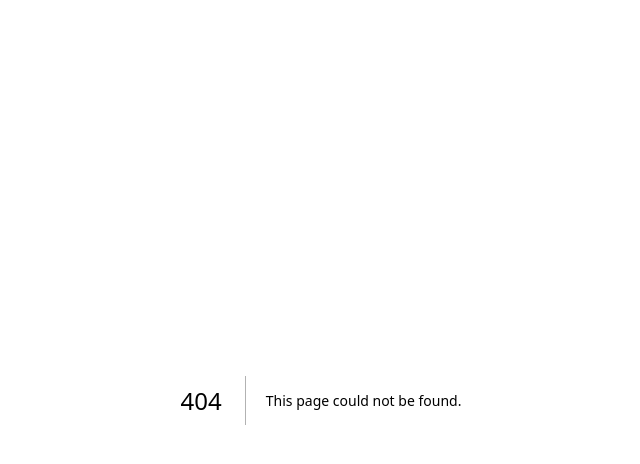
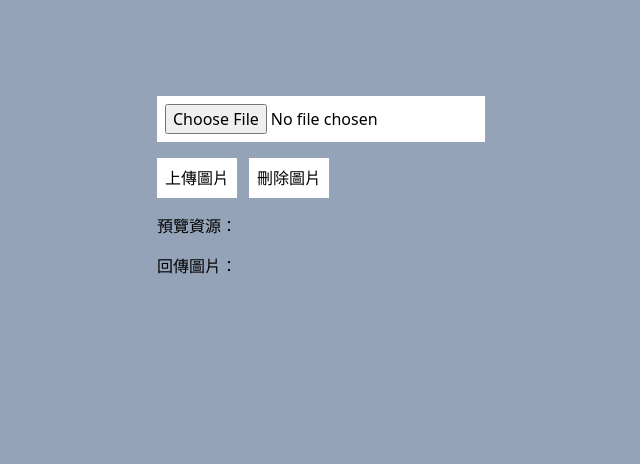
Before and after one commit to penspulse326/rocket_pawsmore, a Next.js app: page /test/upload in a window 1280 px wide. Before the commit this address had no page. Shown: the top 464 px of the page, without its empty margins (319-959 px from the left). Built offline with nearby package versions, Linux system fonts and the light colour scheme.

Commit message:
chore: set up layout settings

```diff
--- a/src/pages/index.tsx
+++ b/src/pages/index.tsx
@@ -1,9 +1,18 @@
-import Upload from "@/components/test/Upload";
+import Link from "next/link";
 
 export default function Home() {
   return (
-    <main className="flex flex-col items-center justify-between p-24 min-h-screen bg-slate-400">
-      <Upload />
+    <main className="flex flex-col items-center gap-3 p-24 min-h-screen bg-blue-300">
+      <h1 className="text-xl">靜態頁面展示</h1>
+      <Link href="/test/social" className="underline">
+        社群頁面
+      </Link>
+      <Link href="/test/pet_profile" className="underline">
+        寵物檔案
+      </Link>
+      <Link href="/test/upload" className="underline ">
+        檔案上傳
+      </Link>
     </main>
   );
 }
--- /dev/null
+++ b/src/pages/test/pet_profile.tsx
@@ -0,0 +1,7 @@
+export default function Social() {
+  return (
+    <main className="flex flex-col items-center justify-between p-24 min-h-screen bg-slate-400">
+      我是寵物檔案頁面
+    </main>
+  );
+}
--- /dev/null
+++ b/src/pages/test/social.tsx
@@ -0,0 +1,7 @@
+export default function Social() {
+  return (
+    <main className="flex flex-col items-center justify-between p-24 min-h-screen bg-slate-400">
+      我是社群頁面
+    </main>
+  );
+}
--- /dev/null
+++ b/src/pages/test/upload.tsx
@@ -0,0 +1,9 @@
+import Upload from "@/components/test/Upload";
+
+export default function Social() {
+  return (
+    <main className="flex flex-col items-center justify-between p-24 min-h-screen bg-slate-400">
+      <Upload></Upload>
+    </main>
+  );
+}
--- a/tailwind.config.ts
+++ b/tailwind.config.ts
@@ -1,20 +1,29 @@
-import type { Config } from 'tailwindcss'
+import type { Config } from "tailwindcss";
 
 const config: Config = {
   content: [
-    './src/pages/**/*.{js,ts,jsx,tsx,mdx}',
-    './src/components/**/*.{js,ts,jsx,tsx,mdx}',
-    './src/app/**/*.{js,ts,jsx,tsx,mdx}',
+    "./src/pages/**/*.{js,ts,jsx,tsx,mdx}",
+    "./src/components/**/*.{js,ts,jsx,tsx,mdx}",
+    "./src/app/**/*.{js,ts,jsx,tsx,mdx}",
   ],
   theme: {
     extend: {
       backgroundImage: {
-        'gradient-radial': 'radial-gradient(var(--tw-gradient-stops))',
-        'gradient-conic':
-          'conic-gradient(from 180deg at 50% 50%, var(--tw-gradient-stops))',
+        "gradient-radial": "radial-gradient(var(--tw-gradient-stops))",
+        "gradient-conic":
+          "conic-gradient(from 180deg at 50% 50%, var(--tw-gradient-stops))",
+      },
+      colors: {
+        primary: "#203170",
+        secondary: "#C5E5FF",
+        tertiary: "#FE6916",
+        note: "#808080",
+        stroke: "#EAEAEA",
+        error: "#F23030",
+        link: "#0057FF",
       },
     },
   },
   plugins: [],
-}
-export default config
+};
+export default config;
```
